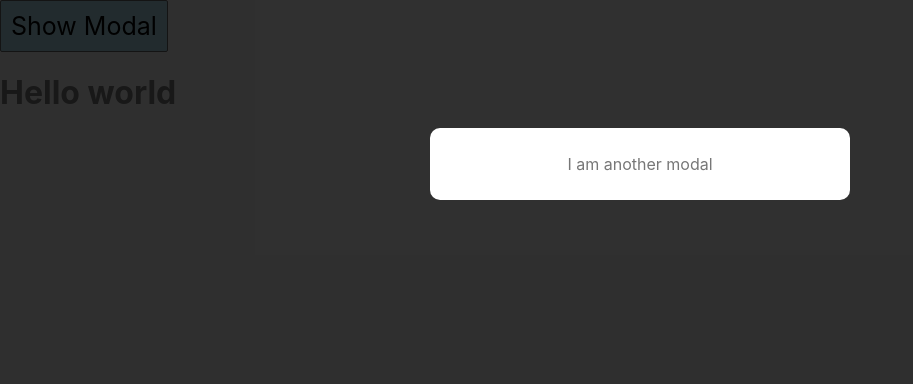
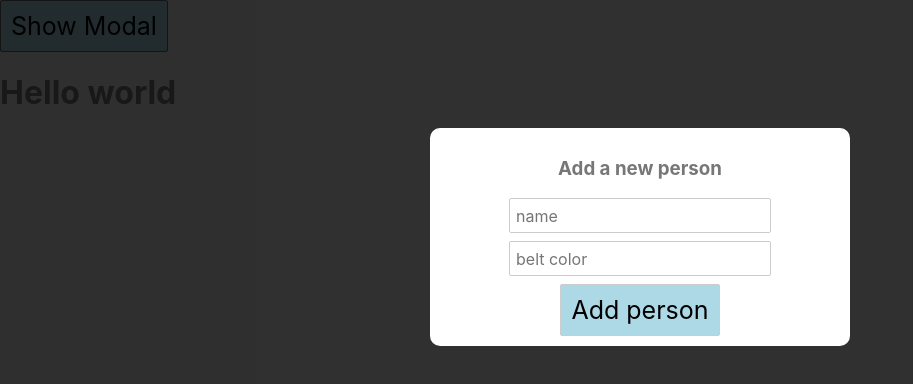
Before and after one commit to faisalmoinuddin99/Svelte-Tutorial, a Svelte app in the folder myproject/: page / in a window 1280 px wide. Both pictures are taken after a click on the button "Show Modal". Shown: the top 384 px of the page, without its empty margins (0-913 px from the left). Built offline with nearby package versions, Linux system fonts and the light colour scheme.

Commit message:
Slots in Svelte

```diff
--- a/myproject/src/App.svelte
+++ b/myproject/src/App.svelte
@@ -10,7 +10,17 @@
 
 <main>
   <!-- <Modal message="Hey, I am a prop value" isPromo={true} /> -->
-  <Modal message="I am another modal" {showModal} on:click={toggleModal} />
+  <Modal {showModal} on:click={toggleModal}>
+    <!-- <h4>Add a new person</h4> -->
+    <form>
+      <input type="text" placeholder="name" />
+      <input type="text" placeholder="belt color" />
+      <button>Add person</button>
+    </form>
+    <div slot="title">
+      <h3>Add a new person</h3>
+    </div>
+  </Modal>
   <button on:click|once={toggleModal}> Show Modal</button>
   <h1>Hello world</h1>
 </main>
--- a/myproject/src/components/Modal.svelte
+++ b/myproject/src/components/Modal.svelte
@@ -1,7 +1,6 @@
 <script>
   export let showModal;
   export let isPromo;
-  export let message = "default";
 
   /*
   * Event Modifier:
@@ -15,7 +14,8 @@
   <!-- Event Forwarding -->
   <div class="backdrop" class:promo={isPromo} on:click|self>
     <div class="modal">
-      <p>{message}</p>
+      <slot name="title"><!-- optional fallback --></slot>
+      <slot><!-- optional fallback --></slot>
     </div>
   </div>
 {/if}
```
